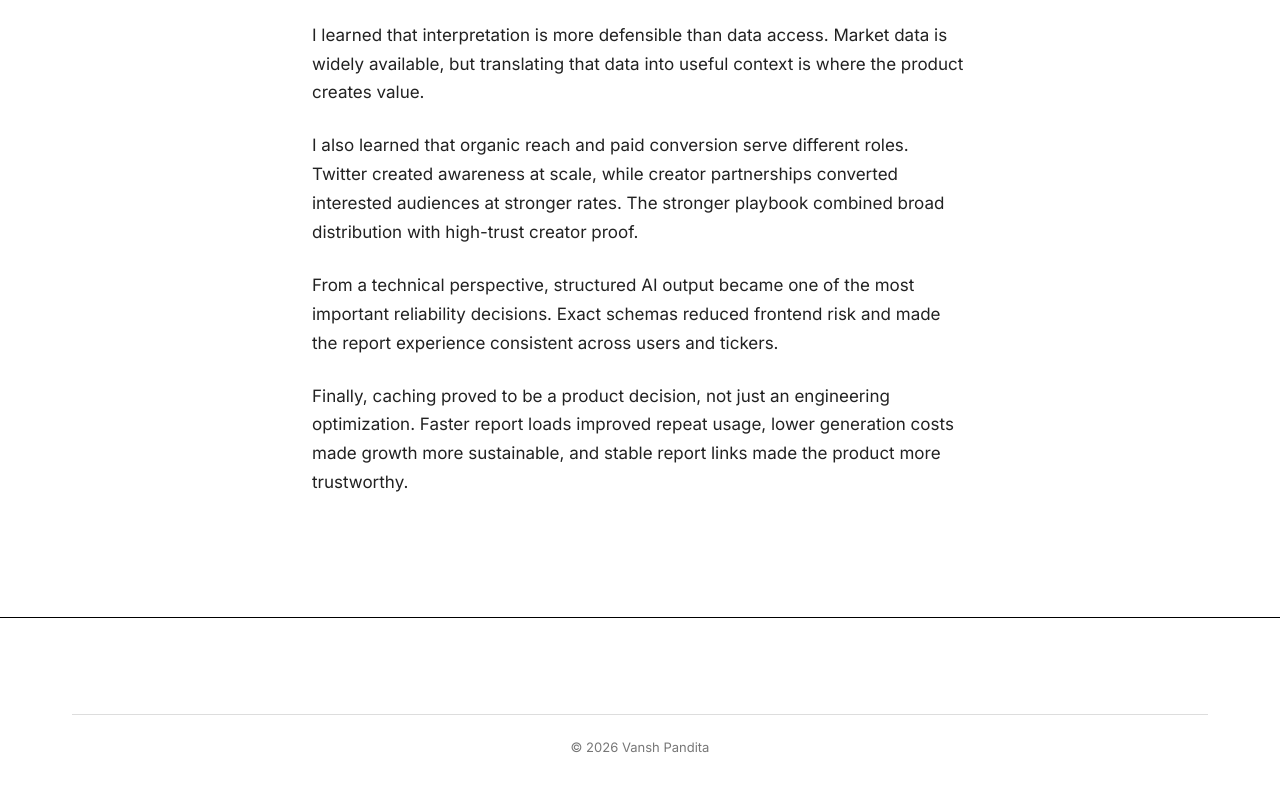
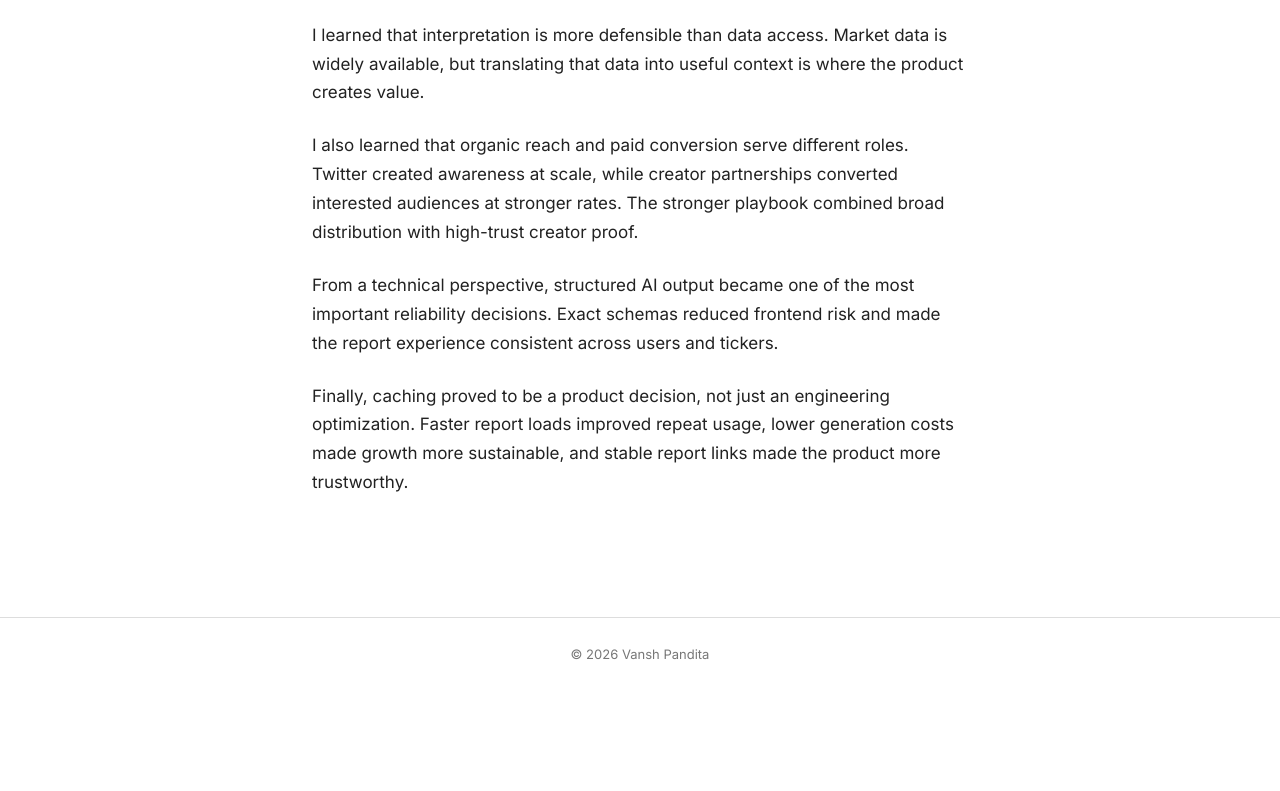
Before and after one commit to threeoneonetwo/vp-portfolio, a website: page case-studies/metricfinance.html in a window 1280 px wide. Shown: the part 4587-5378 px from the top of the page. After the commit the page ends 5285 px from the top, so only its background shows below. Drawn offline with Linux system fonts and the light colour scheme.

Commit message:
Add compact case study footer

```diff
--- a/case-studies/metricfinance.html
+++ b/case-studies/metricfinance.html
@@ -197,7 +197,7 @@
     </section>
   </main>
 
-  <footer class="contact">
+  <footer class="case-footer">
     <div>
       <p class="copyright">© 2026 Vansh Pandita</p>
     </div>
--- a/styles.css
+++ b/styles.css
@@ -475,6 +475,21 @@ blockquote footer {
   text-align: center;
 }
 
+.case-footer {
+  border-top: 1px solid var(--rule);
+}
+
+.case-footer > div {
+  width: min(100%, var(--content));
+  margin: 0 auto;
+  padding: 28px var(--pad-x) 36px;
+}
+
+.case-footer .copyright {
+  padding-top: 0;
+  border-top: 0;
+}
+
 .case-hero {
   border-top: 1px solid transparent;
   border-bottom: 1px solid var(--black);
```
Also changed, not shown: case-studies/iheartlinkedin.html (+1 -1 lines).
